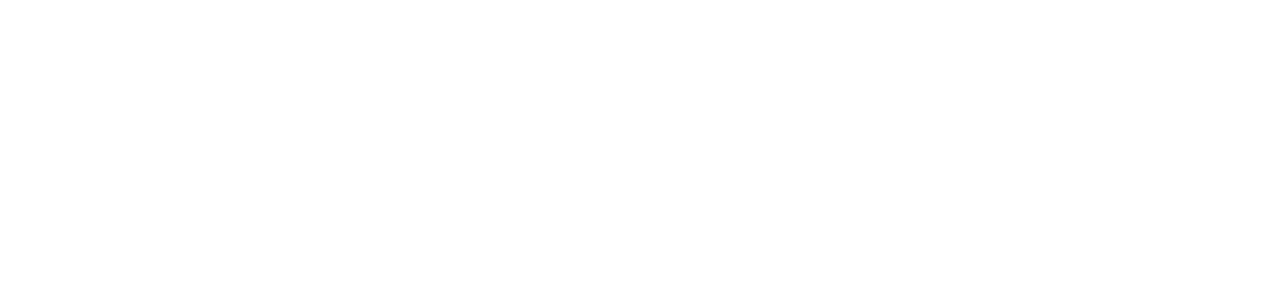
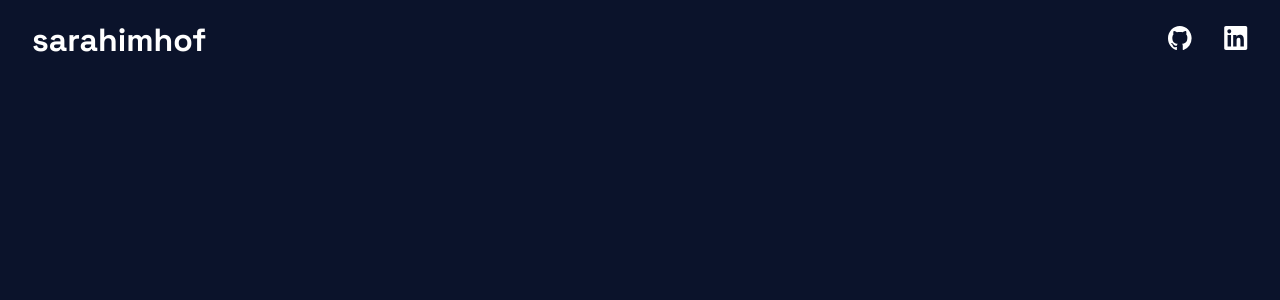
Before and after one commit to sarahimhof13/portfolio, a React (Create React App) app in the folder client/: page / in a window 1280 px wide. Shown: the top 300 px of the page. Built offline with nearby package versions, Linux system fonts and the light colour scheme.

Commit message:
global styling and navbar done

```diff
--- a/client/public/index.html
+++ b/client/public/index.html
@@ -6,7 +6,9 @@
     <meta name="viewport" content="width=device-width, initial-scale=1" />
     <meta name="theme-color" content="#000000" />
     <link rel="manifest" href="%PUBLIC_URL%/manifest.json" />
-
+    <link rel="preconnect" href="https://fonts.googleapis.com">
+    <link rel="preconnect" href="https://fonts.gstatic.com" crossorigin>
+    <link href="https://fonts.googleapis.com/css2?family=Space+Grotesk:wght@500;700&display=swap" rel="stylesheet">
     <title>Sarah Imhof</title>
   </head>
   <body>
--- a/client/src/App.js
+++ b/client/src/App.js
@@ -1,8 +1,13 @@
+import Navbar from "./Components/Navbar/Navbar";
+import { GlobalStyle, PageContainer } from "./globalStyle";
 
 function App() {
   return (
     <div className="App">
-
+      <PageContainer>
+        <GlobalStyle />
+        <Navbar />
+      </PageContainer>
     </div>
   );
 }
--- /dev/null
+++ b/client/src/Components/Navbar/Navbar.js
@@ -0,0 +1,21 @@
+import { Icon, IconContainer, NavContainer, Logo } from "./Navbar.styled";
+import githubIcon from "../../assets/icon-github.svg"
+import linkedinIcon from "../../assets/icon-linkedin.svg"
+
+const Navbar = () => {
+    return (
+        <NavContainer>
+            <Logo href="/">sarahimhof</Logo>
+            <IconContainer>
+                <a href="http://github.com/sarahimhof13" target="_blank">
+                    <Icon src={githubIcon} />
+                </a>
+                <a href="https://www.linkedin.com/in/sarah-imhof" target="_blank">
+                    <Icon src={linkedinIcon}/>
+                </a>
+            </IconContainer>
+        </NavContainer>
+     );
+}
+
+export default Navbar;
--- /dev/null
+++ b/client/src/Components/Navbar/Navbar.styled.js
@@ -0,0 +1,46 @@
+import styled from "styled-components";
+import { Device } from "../../Devices";
+
+export const NavContainer = styled.nav`
+    display: flex;
+    justify-content: space-around;
+    padding: 20px 0 20px 0;
+    flex-wrap: wrap;
+
+    @media ${Device.tablet} {
+        flex-wrap: nowrap;
+        justify-content: space-between;
+    }
+
+`
+
+export const Logo = styled.a`
+    font-weight: 700;
+    color: var(--white);
+    text-decoration: none;
+    font-size: 1.5rem;
+    width: 100%;
+    text-align: center;
+    margin-bottom: 20px;
+
+    @media ${Device.tablet} {
+        width: auto;
+        font-size: 2rem;
+        margin-bottom: 0;
+    }
+`
+
+export const IconContainer = styled.div`
+    display: flex;
+    align-items: center;
+    gap: 40px;
+
+    @media ${Device.tablet} {
+        gap: 32px;
+    }
+`
+
+export const Icon = styled.img`
+    width: 24px;
+    height: 24px;
+`
--- /dev/null
+++ b/client/src/Devices.js
@@ -0,0 +1,11 @@
+const sizes = {
+    mobile: '375px',
+    tablet: '768px',
+    desktop: '1440px',
+};
+
+export const Device = {
+    mobile: `(min-width: ${sizes.mobile})`,
+    tablet: `(min-width: ${sizes.tablet})`,
+    desktop: `(min-width: ${sizes.desktop})`,
+};
--- /dev/null
+++ b/client/src/globalStyle.js
@@ -0,0 +1,57 @@
+import { createGlobalStyle } from "styled-components";
+import styled from "styled-components";
+import { Device } from "./Devices";
+
+export const GlobalStyle = createGlobalStyle`
+    * {
+        margin: 0;
+        padding: 0;
+        font-family: 'Space Grotesk', sans-serif;
+        background-color: #0B132B;
+    }
+
+    h1 {
+        font-size: 5.5rem;
+        line-height: 5.5rem;
+        letter-spacing: -0.16rem;
+
+    }
+
+    h2 {
+        font-size: 3rem;
+        line-height: 3.5rem;
+        letter-spacing: -0.9rem;
+    }
+
+    h3 {
+        font-size: 1.5rem;
+        line-height: 2rem;
+    }
+
+    p {
+        font-size: 1.125rem;
+        line-height: 1.75rem;
+    }
+
+    :root {
+        --dark-blue: #0b132b;
+        --charcoal: #3D5467;
+        --red: #DB5461;
+        --light-orange: #FFB703;
+        --aquamarine: #1AFFD5;
+        --white: #fff;
+        --light-grey: #F2F2F2;
+    }
+`
+
+export const PageContainer = styled.main `
+    margin: 0 16px;
+
+    @media ${Device.tablet} {
+        margin: 0 32px;
+    }
+
+    @media ${Device.desktop} {
+        margin: 0 165px;
+    }
+`
```
Also changed, not shown: client/src/assets/icon-github.svg (added), client/src/assets/icon-linkedin.svg (added).
